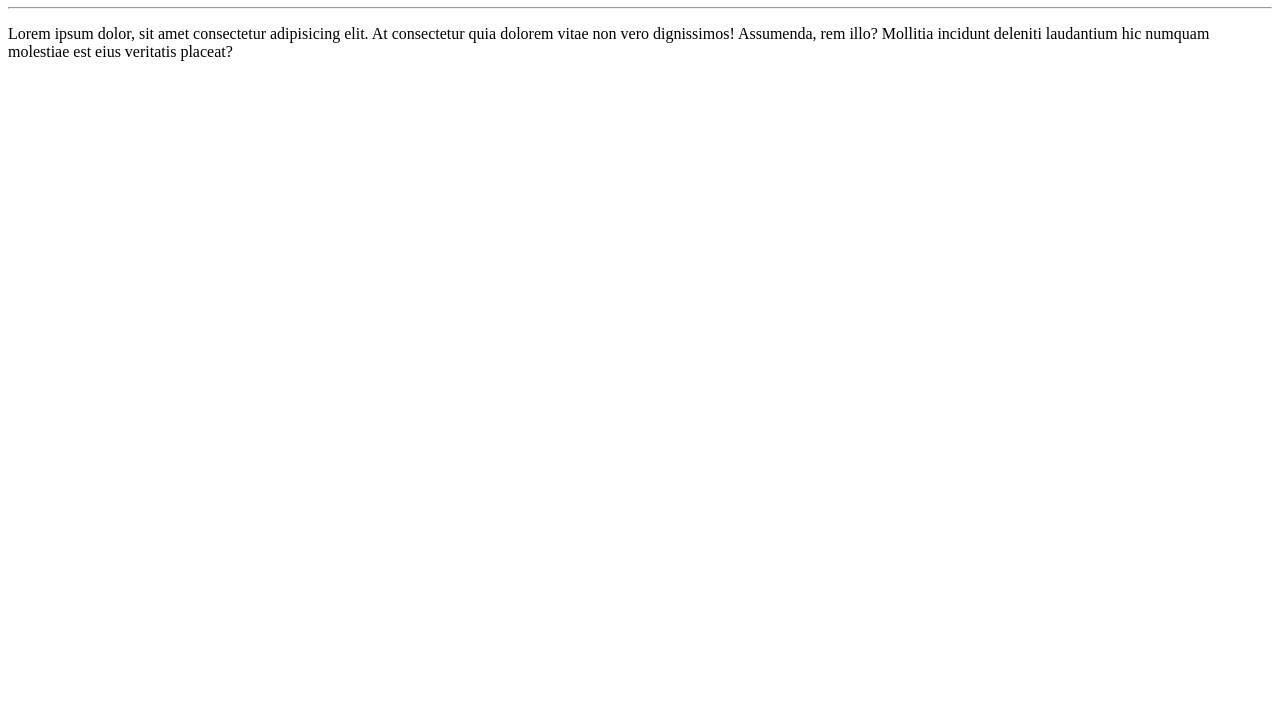
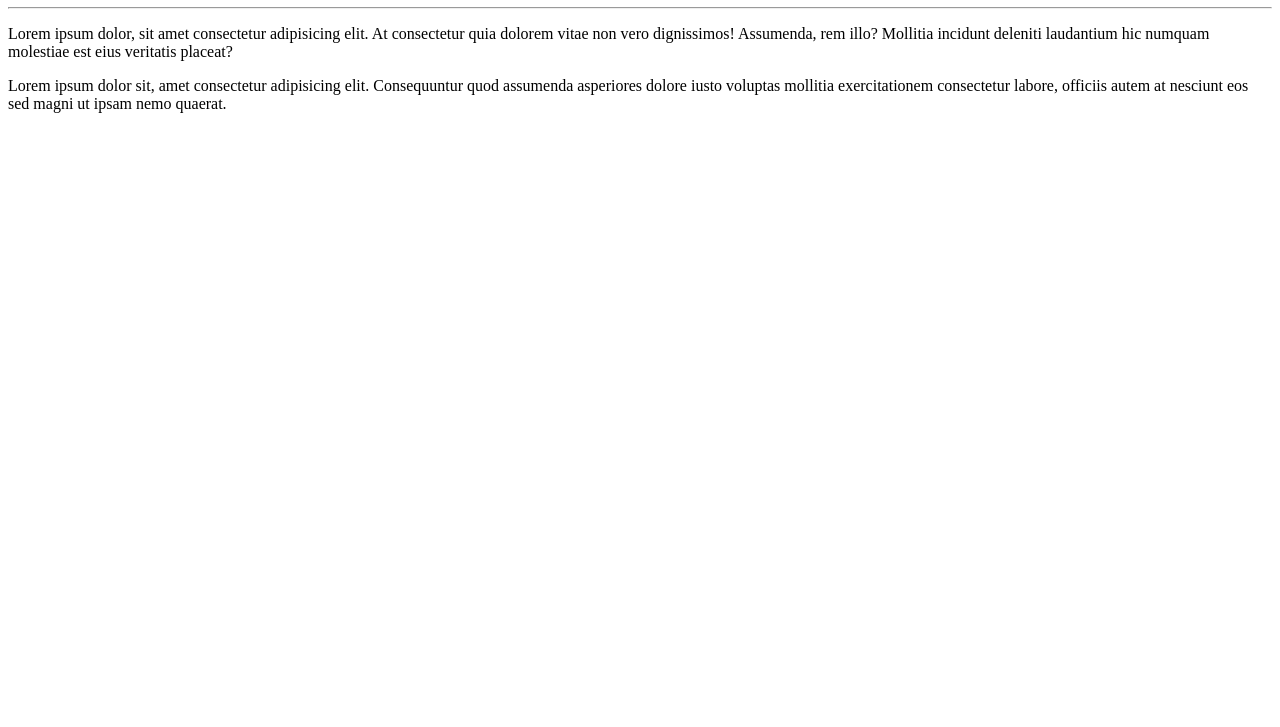
Before and after one commit to Willton-Da-Costa-Xavier/Ola-Mundo, a plain HTML site: page site-exemplo/index.html in a window 1280 px wide. Shown: the part 73-800 px from the top of the page. Drawn offline with Linux system fonts and the light colour scheme.

Commit message:
Adicionei um paragrafo

```diff
--- a/site-exemplo/index.html
+++ b/site-exemplo/index.html
@@ -9,5 +9,6 @@
     <h1>Ola Mundo</h1>
     <hr>
     <p>Lorem ipsum dolor, sit amet consectetur adipisicing elit. At consectetur quia dolorem vitae non vero dignissimos! Assumenda, rem illo? Mollitia incidunt deleniti laudantium hic numquam molestiae est eius veritatis placeat?</p>
+    <p>Lorem ipsum dolor sit, amet consectetur adipisicing elit. Consequuntur quod assumenda asperiores dolore iusto voluptas mollitia exercitationem consectetur labore, officiis autem at nesciunt eos sed magni ut ipsam nemo quaerat.</p>
 </body>
 </html>
```
